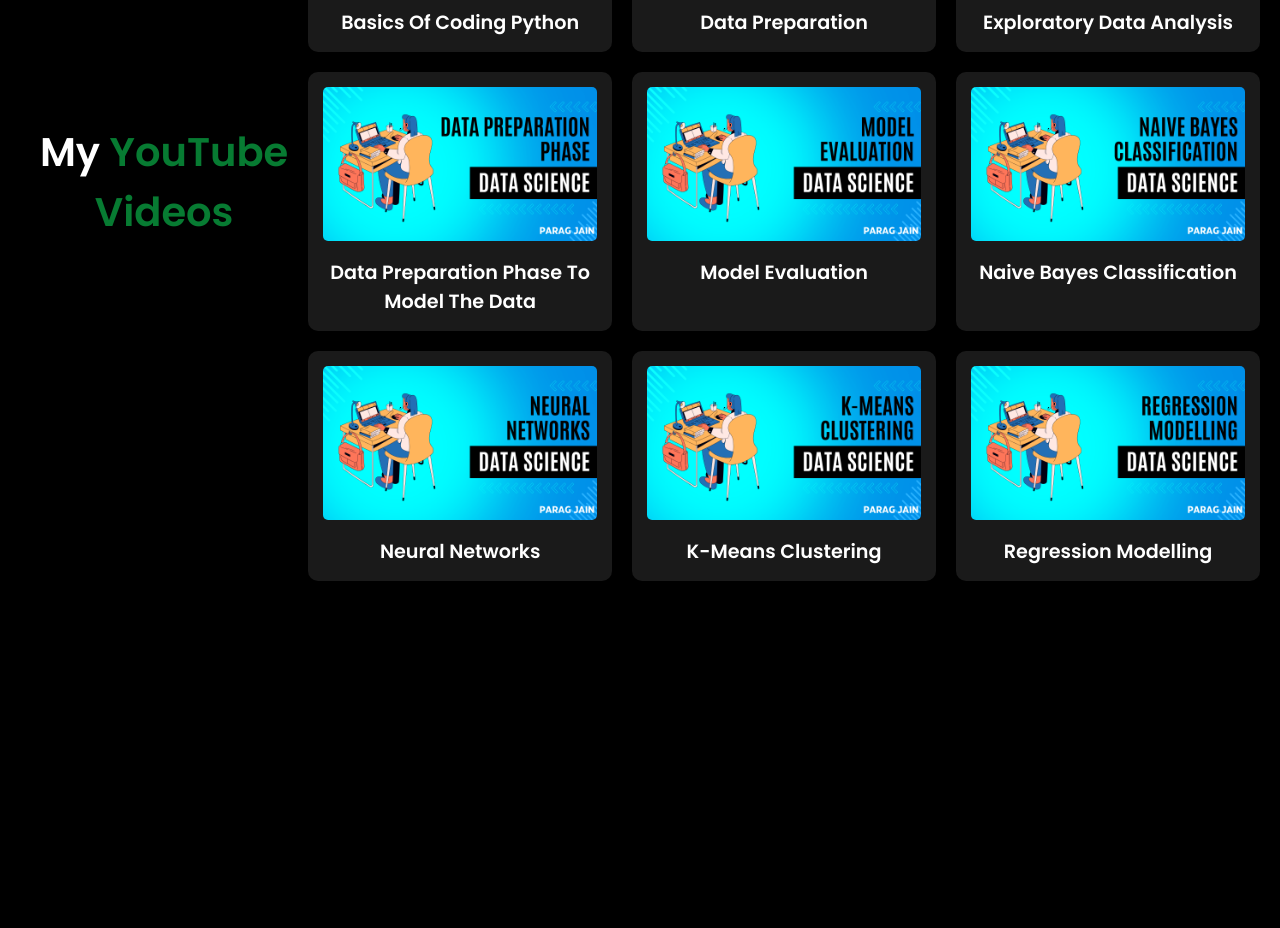
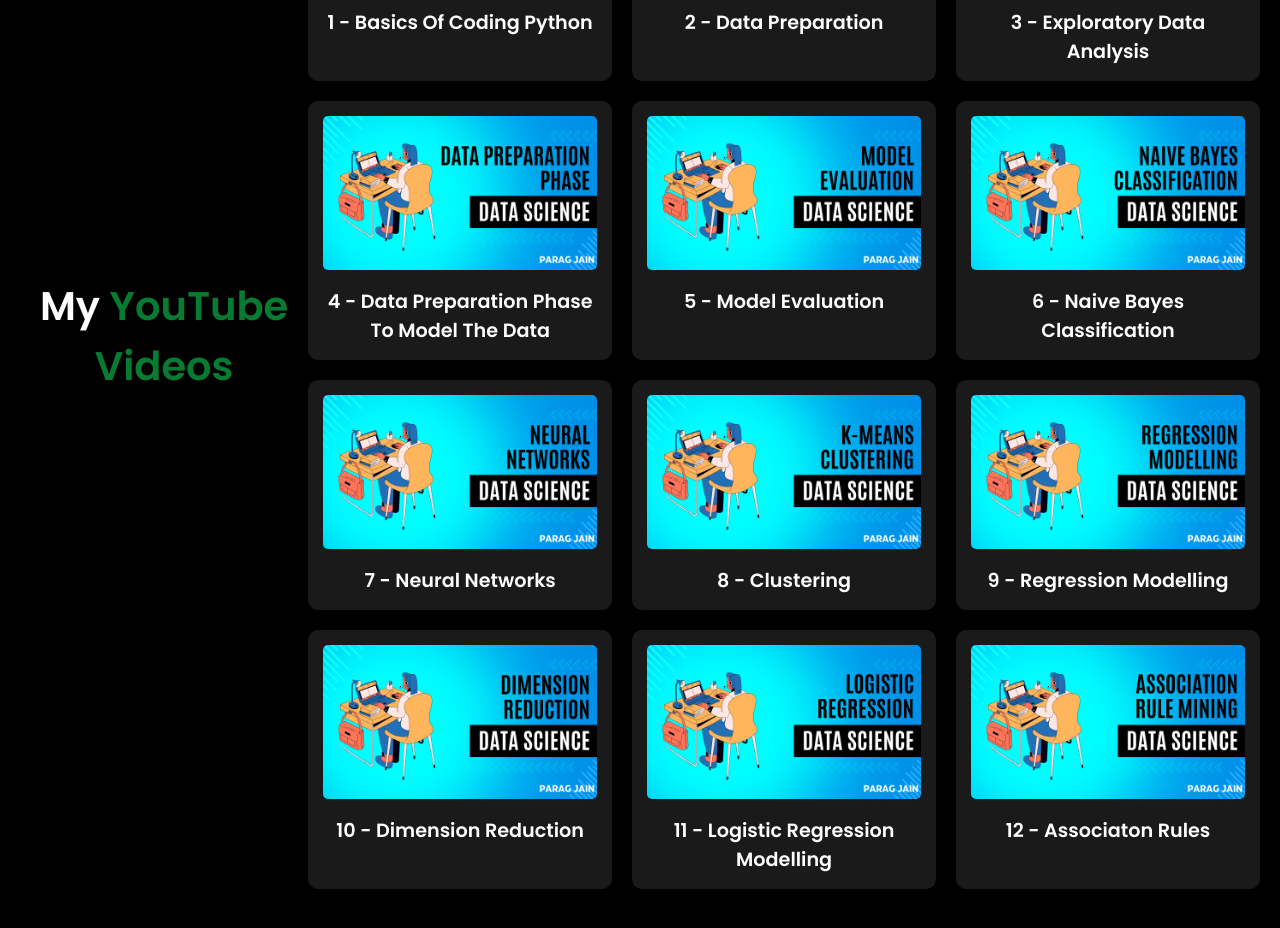
Before and after one commit to Parag1609/portfolio, a website: page videos.html in a window 1280 px wide. Shown: the part 328-1256 px from the top of the page. Before the commit the page ends 984 px from the top, so only its background shows below. Drawn offline with Linux system fonts and the light colour scheme.

Commit message:
added videos

```diff
--- a/videos.html
+++ b/videos.html
@@ -14,7 +14,7 @@
             <div class="links">
                 <a href="index.html">Home</a>
                 <a href="about.html">About</a>
-                <a href="videos.html">Data Science</a>
+                <a href="videos.html">Submission</a>
                 <a href="contact.html">Contact</a>
             </div>
         </div>
@@ -28,56 +28,74 @@
                     <a href="https://youtu.be/Ra5v1ap1iFU?si=BgikV96-8QF3JTGw" target="_blank">
                         <img src="Blue Gradient Modern Freelancer YouTube Thumbnail .png" alt="Video 1 Thumbnail">
                     </a>
-                    <h3>Basics Of Coding Python</h3>
+                    <h3>1 - Basics Of Coding Python</h3>
                 </div>
                 <div class="video-card">
                     <a href="https://youtu.be/Z0lvs_RlV3c?si=U6Kp3La0APSO_amQ" target="_blank">
                         <img src="2.png" alt="Video 2 Thumbnail">
                     </a>
-                    <h3>Data Preparation</h3>
+                    <h3>2 - Data Preparation</h3>
                 </div>
                 <div class="video-card">
                     <a href="https://youtu.be/17v2DMynJQQ?si=6iifWqF6ioUS3_3J" target="_blank">
                         <img src="3.png" alt="Video 3 Thumbnail">
                     </a>
-                    <h3>Exploratory Data Analysis</h3>
+                    <h3>3 - Exploratory Data Analysis</h3>
                 </div>
 
                 <div class="video-card">
                     <a href="https://youtu.be/RJwiSwF58e0?si=4dkai0v1H7GeW_zN" target="_blank">
                         <img src="4.png" alt="Video 4 Thumbnail">
                     </a>
-                    <h3>Data Preparation Phase To Model The Data</h3>
+                    <h3>4 - Data Preparation Phase To Model The Data</h3>
                 </div>
                 <div class="video-card">
                     <a href="https://youtu.be/DuHQYBsa3kM?si=TGzSt_gCp5USEH6q" target="_blank">
                         <img src="5.png" alt="Video 5 Thumbnail">
                     </a>
-                    <h3>Model Evaluation</h3>
+                    <h3>5 - Model Evaluation</h3>
                 </div>
                 <div class="video-card">
                     <a href="https://youtu.be/7OZcdNmiyhQ?si=7B50KrPQla9VhmvS" target="_blank">
                         <img src="6.png" alt="Video 6 Thumbnail">
                     </a>
-                    <h3>Naive Bayes Classification</h3>
+                    <h3>6 - Naive Bayes Classification</h3>
                 </div>
                 <div class="video-card">
                     <a href="https://youtu.be/EI6Di4Rxn1U" target="_blank">
                         <img src="7.png" alt="Video 7 Thumbnail">
                     </a>
-                    <h3>Neural Networks</h3>
+                    <h3>7 - Neural Networks</h3>
                 </div>
                 <div class="video-card">
                     <a href="https://youtu.be/U6cUekCbAJI" target="_blank">
                         <img src="8.png" alt="Video 8 Thumbnail">
                     </a>
-                    <h3>K-Means Clustering</h3>
+                    <h3>8 - Clustering</h3>
                 </div>
                 <div class="video-card">
                     <a href="https://youtu.be/JxtEuLYrNnU" target="_blank">
                         <img src="9.png" alt="Video 9 Thumbnail">
                     </a>
-                    <h3>Regression Modelling</h3>
+                    <h3>9 - Regression Modelling</h3>
+                </div>
+                <div class="video-card">
+                    <a href="https://youtu.be/KbHffXi0rpA" target="_blank">
+                        <img src="10.png" alt="Video 9 Thumbnail">
+                    </a>
+                    <h3>10 - Dimension Reduction</h3>
+                </div>
+                <div class="video-card">
+                    <a href="https://youtu.be/KbHffXi0rpA" target="_blank">
+                        <img src="11.png" alt="Video 11 Thumbnail">
+                    </a>
+                    <h3>11 - Logistic Regression Modelling</h3>
+                </div>
+                <div class="video-card">
+                    <a href="https://youtu.be/KbHffXi0rpA" target="_blank">
+                        <img src="12.png" alt="Video 12 Thumbnail">
+                    </a>
+                    <h3>12 - Associaton Rules</h3>
                 </div>
                 <!-- Add more video cards as needed -->
             </div>
```
Also changed, not shown: about.html (+3 -3 lines), contact.html (+2 -2 lines), index.html (+2 -2 lines), package.json (added, +10 -0 lines), 1 other file.
